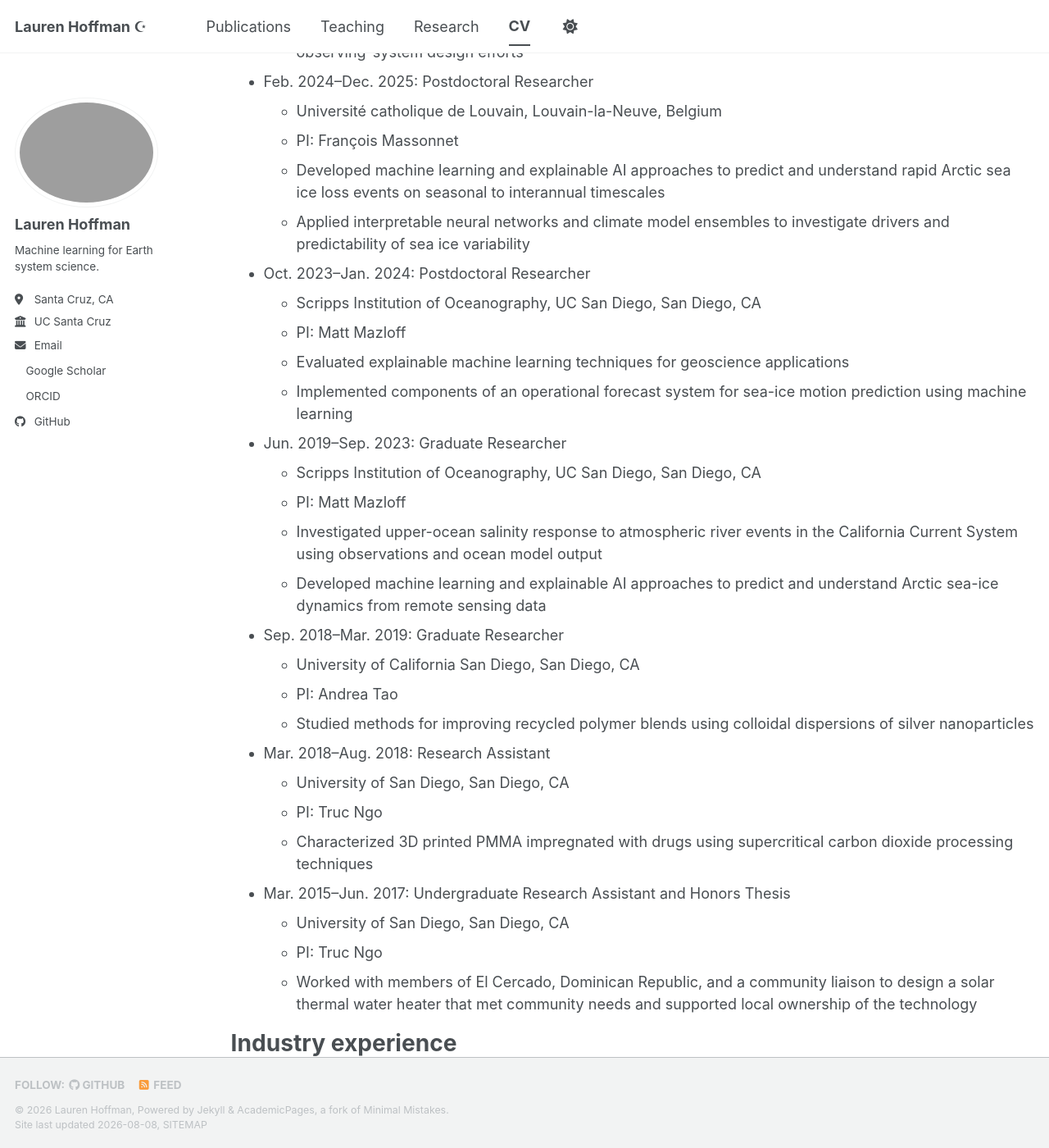
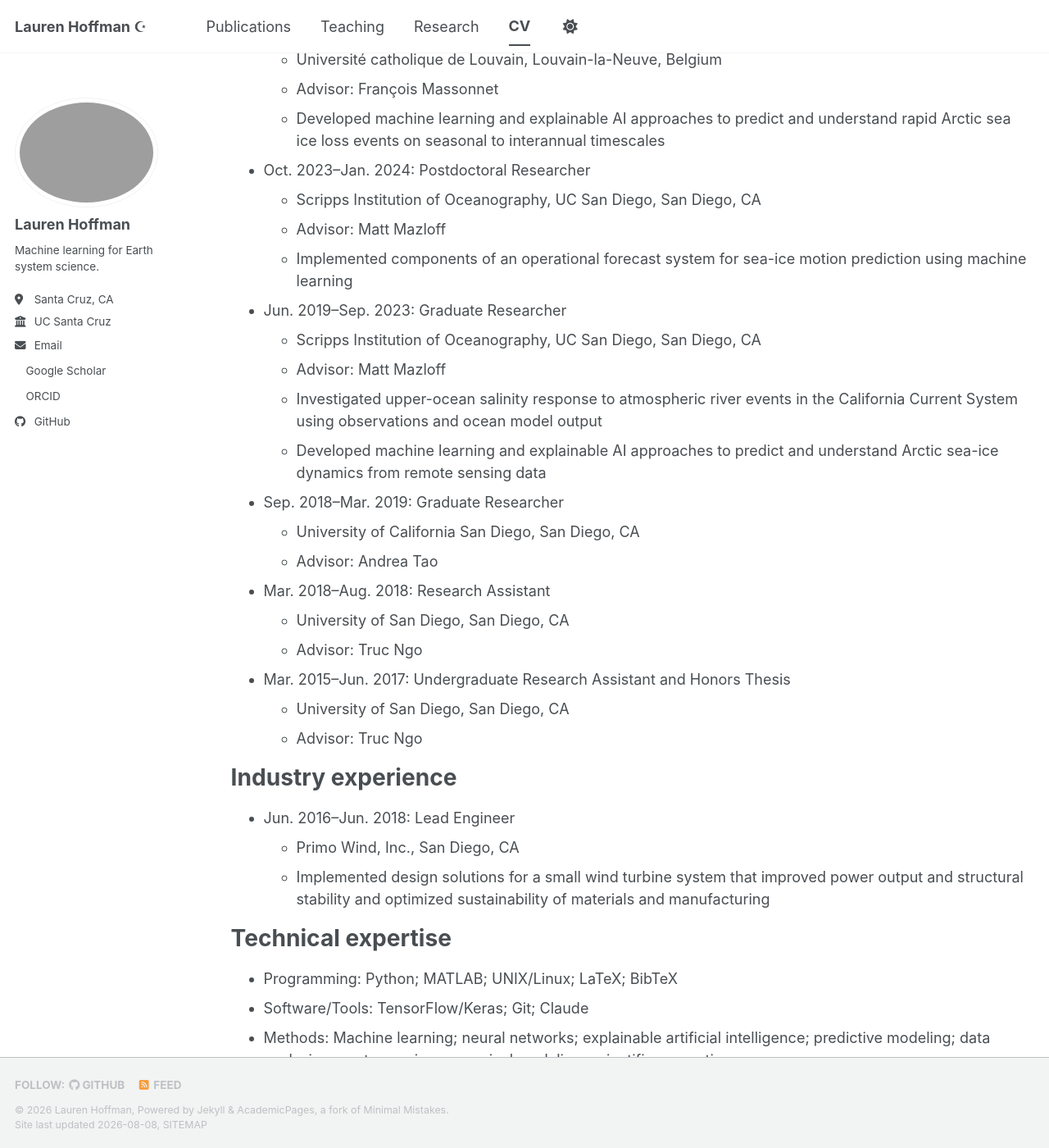
Before and after one commit to lahoffman/lahoffman.github.io, a Jekyll site: the page built from _pages/cv.md, in a window 1280 px wide and 1400 px high, scrolled down 803 px. Shown: the whole window at 82% size. Built offline with Jekyll 4.4.1, drawn with Linux system fonts in a browser that asks for light colours; a style sheet for code colours, icons or effects is not loaded; some of the changed text lies outside the part shown.

Commit message:
Rebuild CV from _data/cv_source.yml [skip ci]

```diff
--- a/_pages/cv.md
+++ b/_pages/cv.md
@@ -23,49 +23,43 @@ Education
 * M.S., Chemical Engineering, University of California San Diego, 2019
 * B.A./B.S., Mechanical Engineering, University of San Diego, 2016
   * Mathematics and Chemistry minors; Honors Program
-  * 3.98 major GPA; Dean's List, First Honors
+  * Dean's List, First Honors
 
 Research experience
 ======
 * Jan. 2026–Present: Postdoctoral Researcher
   * University of California Santa Cruz, Santa Cruz, CA
-  * PI: Xavier Prochaska
+  * Advisor: Xavier Prochaska
   * Characterizing density-based ocean fronts and associated submesoscale dynamics in high-resolution ocean model output
   * Developing scalable analysis and visualization workflows for large ocean model datasets
-  * Contributing machine learning, modeling, and data-analysis expertise to emerging Antarctic sea ice observing-system design efforts
 
 * Feb. 2024–Dec. 2025: Postdoctoral Researcher
   * Université catholique de Louvain, Louvain-la-Neuve, Belgium
-  * PI: François Massonnet
+  * Advisor: François Massonnet
   * Developed machine learning and explainable AI approaches to predict and understand rapid Arctic sea ice loss events on seasonal to interannual timescales
-  * Applied interpretable neural networks and climate model ensembles to investigate drivers and predictability of sea ice variability
 
 * Oct. 2023–Jan. 2024: Postdoctoral Researcher
   * Scripps Institution of Oceanography, UC San Diego, San Diego, CA
-  * PI: Matt Mazloff
-  * Evaluated explainable machine learning techniques for geoscience applications
+  * Advisor: Matt Mazloff
   * Implemented components of an operational forecast system for sea-ice motion prediction using machine learning
 
 * Jun. 2019–Sep. 2023: Graduate Researcher
   * Scripps Institution of Oceanography, UC San Diego, San Diego, CA
-  * PI: Matt Mazloff
+  * Advisor: Matt Mazloff
   * Investigated upper-ocean salinity response to atmospheric river events in the California Current System using observations and ocean model output
   * Developed machine learning and explainable AI approaches to predict and understand Arctic sea-ice dynamics from remote sensing data
 
 * Sep. 2018–Mar. 2019: Graduate Researcher
   * University of California San Diego, San Diego, CA
-  * PI: Andrea Tao
-  * Studied methods for improving recycled polymer blends using colloidal dispersions of silver nanoparticles
+  * Advisor: Andrea Tao
 
 * Mar. 2018–Aug. 2018: Research Assistant
   * University of San Diego, San Diego, CA
-  * PI: Truc Ngo
-  * Characterized 3D printed PMMA impregnated with drugs using supercritical carbon dioxide processing techniques
+  * Advisor: Truc Ngo
 
 * Mar. 2015–Jun. 2017: Undergraduate Research Assistant and Honors Thesis
   * University of San Diego, San Diego, CA
-  * PI: Truc Ngo
-  * Worked with members of El Cercado, Dominican Republic, and a community liaison to design a solar thermal water heater that met community needs and supported local ownership of the technology
+  * Advisor: Truc Ngo
 
 Industry experience
 ======
```
Also changed, not shown: 2 other files.
